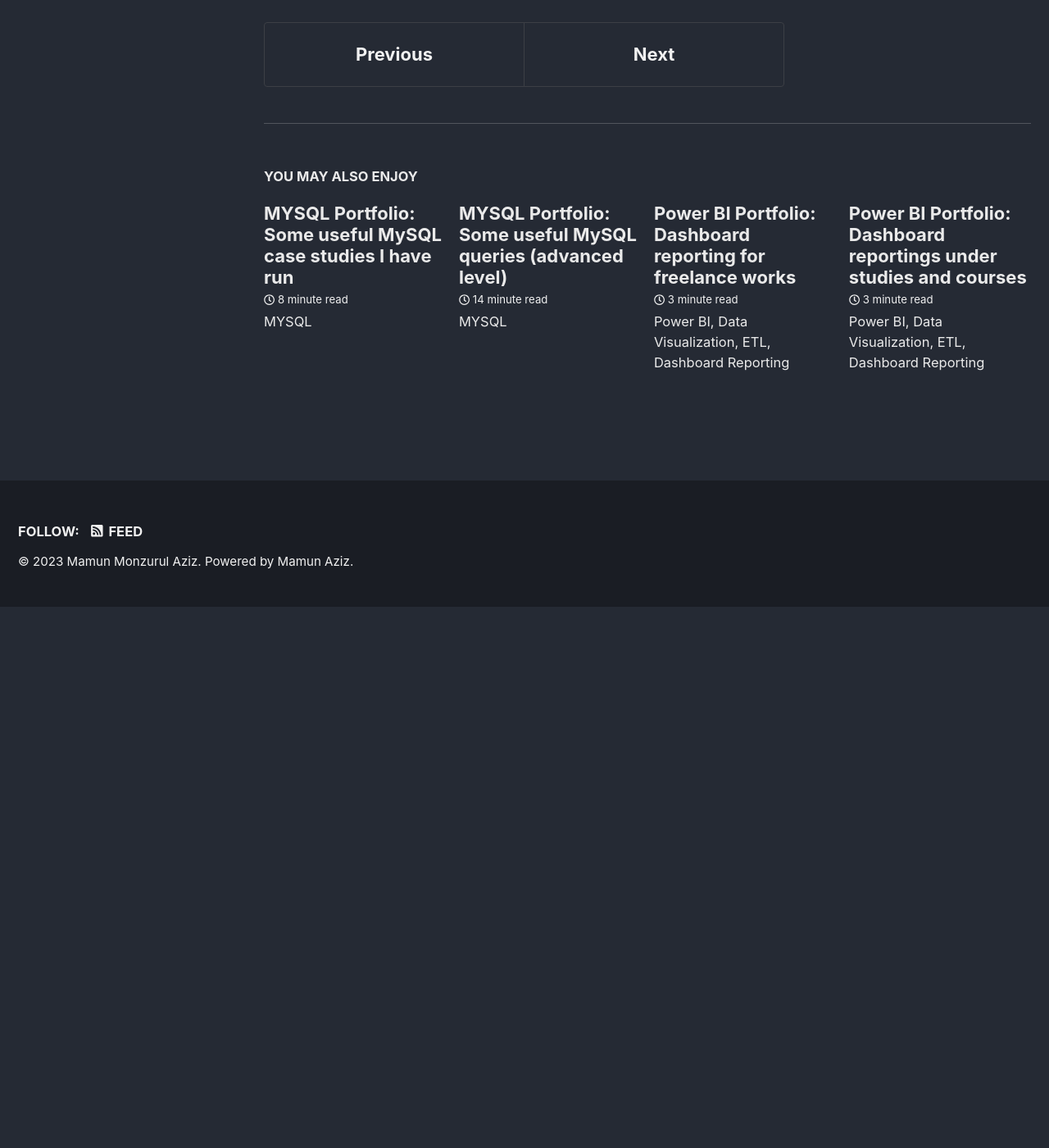
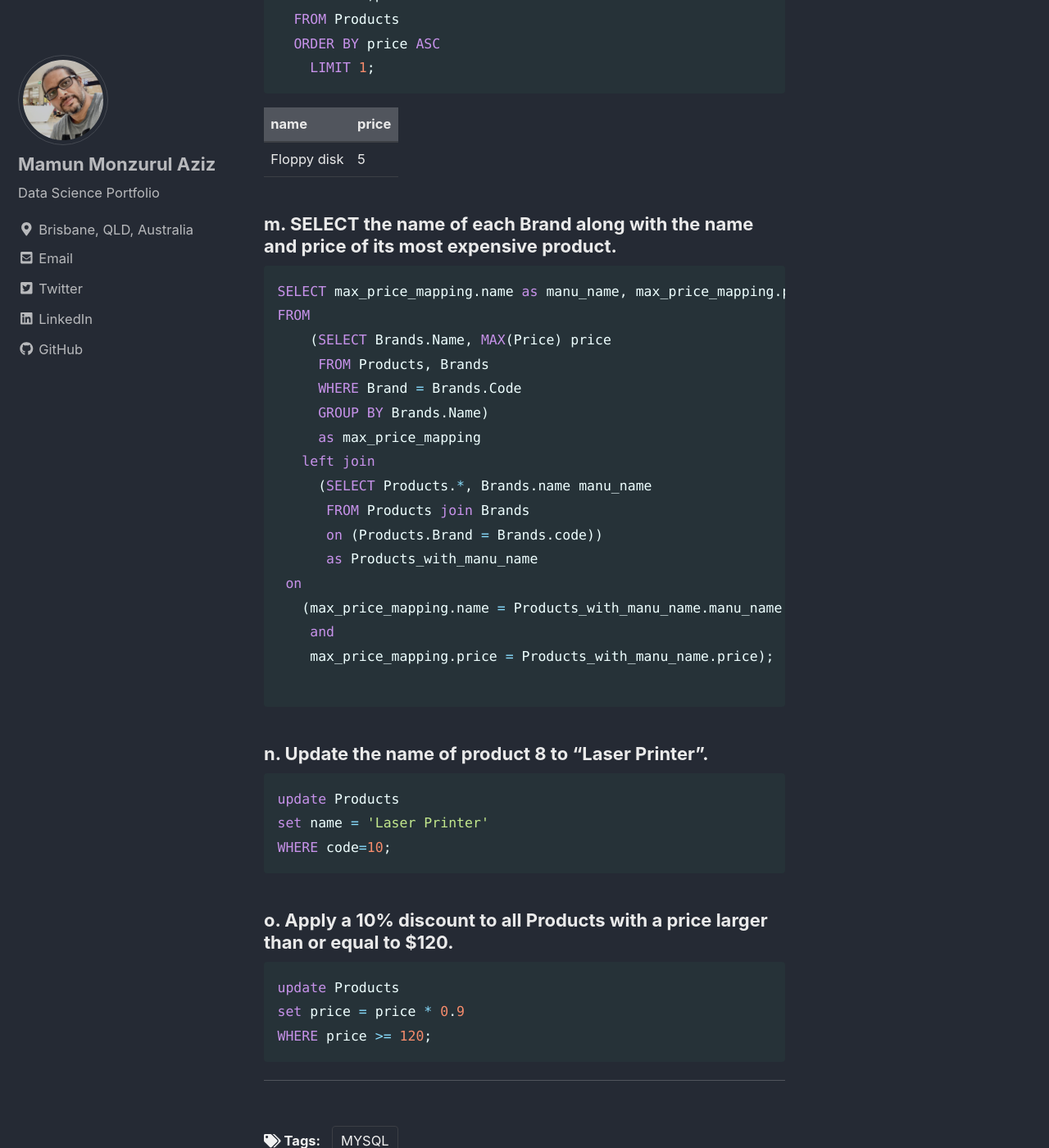
Before and after one commit to mamunmaziz/mamunmaziz.github.io, a Jekyll site: the page built from _posts/2022-09-04-MYSQL Protfolio.md, in a window 1280 px wide and 1400 px high, scrolled down 16919 px. Shown: the whole window at 82% size. Built offline with Jekyll 4.4.1, drawn with Linux system fonts in a browser that asks for light colours; cached includes are drawn as plain includes; nearby versions of some CDN libraries; emoji names are drawn with the system emoji font; before the commit the page ends 17659 px from its top, so only the background shows below that; some of the changed text lies outside the part shown.

Commit message:
Update 2022-09-04-MYSQL Protfolio.md

````diff
--- a/_posts/2022-09-04-MYSQL Protfolio.md
+++ b/_posts/2022-09-04-MYSQL Protfolio.md
@@ -348,7 +348,8 @@ SELECT avg(price) FROM Products WHERE  Brand = 3;
 ### f. Compute the number of Products with a price larger than or equal to $128.
 ```sql
 SELECT count(*) FROM Products WHERE price>=128;
-### g. SELECT the name and price of all Products with a price larger than or equal to $180, and sort first by price (in descending order), and then by name (in ascending order).
+### g. SELECT the name and price of all Products with a price larger than or
+equal to $180, and sort first by price (in descending order), and then by name (in ascending order).
 ```sql
 SELECT name, price
 FROM Products WHERE  price>=180
@@ -392,7 +393,8 @@ SELECT a.*, b.name FROM Products a, Brands b WHERE a.Brand = b.code;
 ### i. SELECT the product name, price, and Brand name of all the Products.
 
 ```sql
-SELECT a.name, a.price, b.name FROM Products a join Brands b on(a.Brand = b.code);
+SELECT a.name, a.price, b.name
+FROM Products a join Brands b on(a.Brand = b.code);
 
 -- Or
 SELECT Products.Name, Price, Brands.Name
@@ -414,3 +416,57 @@ on b.code = a.Brand
 Group By b.name
 HAVING AVG(Price) >= 150;
 ```
+
+### l. SELECT the name and price of the cheapest product.
+```sql
+SELECT name, price FROM Products
+WHERE price = (
+SELECT min(price)
+FROM Products);
+
+-or
+SELECT name,price
+  FROM Products
+  ORDER BY price ASC
+    LIMIT 1;
+```
+
+
+| name        | price |
+| ----------- | ----- |
+| Floppy disk | 5     |
+
+
+### m. SELECT the name of each Brand along with the name and price of its most expensive product.
+```sql
+SELECT max_price_mapping.name as manu_name, max_price_mapping.price, Products_with_manu_name.name as product_name
+FROM
+    (SELECT Brands.Name, MAX(Price) price
+     FROM Products, Brands
+     WHERE Brand = Brands.Code
+     GROUP BY Brands.Name)
+     as max_price_mapping
+   left join
+     (SELECT Products.*, Brands.name manu_name
+      FROM Products join Brands
+      on (Products.Brand = Brands.code))
+      as Products_with_manu_name
+ on
+   (max_price_mapping.name = Products_with_manu_name.manu_name
+    and
+    max_price_mapping.price = Products_with_manu_name.price);
+
+```
+### n. Update the name of product 8 to "Laser Printer".
+```sql
+update Products
+set name = 'Laser Printer'
+WHERE code=10;
+```
+### o. Apply a 10% discount to all Products with a price larger than or equal to $120.
+```sql
+update Products
+set price = price * 0.9
+WHERE price >= 120;
+```
+---------------------------------
````
